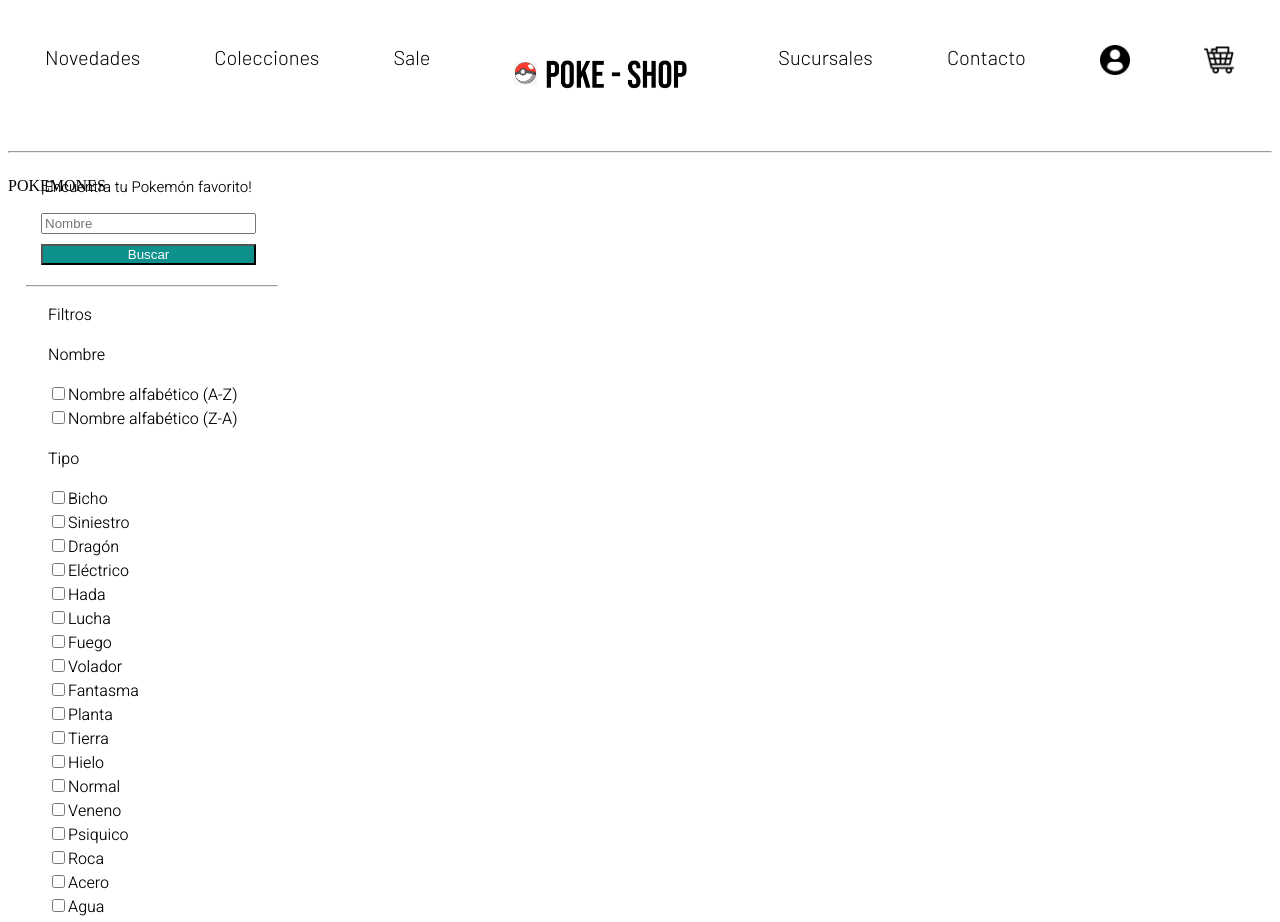
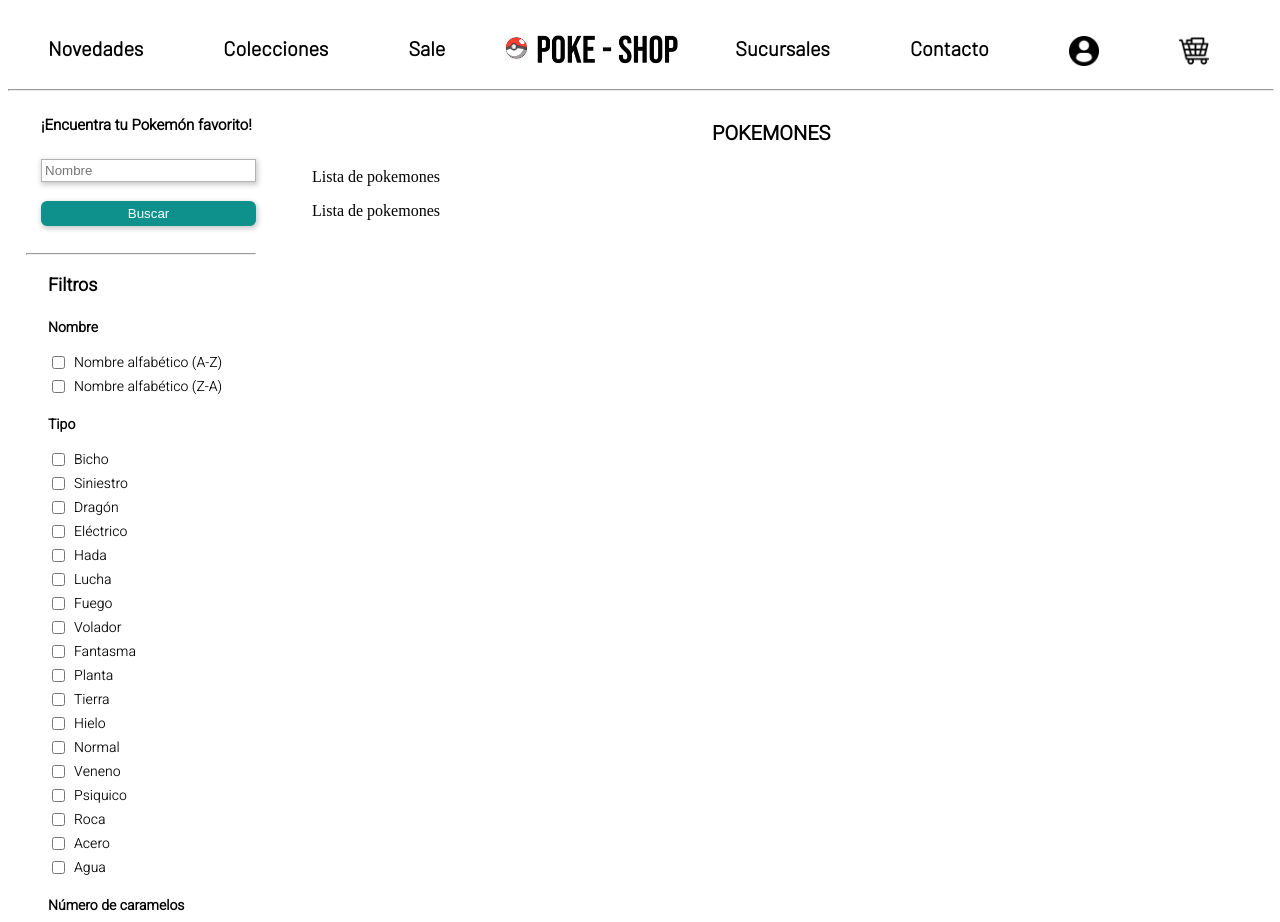
Before and after one commit to eirabm/CDMX010-data-lovers, a plain HTML site: page index.html in a window 1280 px wide. Shown: the top 922 px of the page. Drawn offline with Linux system fonts and the light colour scheme.

Commit message:
Estructura de la pantalla principal lista

```diff
--- a/index.html
+++ b/index.html
@@ -14,17 +14,17 @@
     <!-- Barra de navegación -->
     <div class="menu">
       <ul>
-        <li>Novedades</li>
-        <li>Colecciones</li>
-        <li>Sale</li>
+        <li class="navbar">Novedades</li>
+        <li class="navbar">Colecciones</li>
+        <li class="navbar">Sale</li>
         <li><img src="imagenes/Título.PNG" class="name"></li>
-        <li>Sucursales</li>
-        <li>Contacto</li>
-        <li><img src="imagenes/profile-user.png" class="user"></li>
-        <li><img src="imagenes/buy.png" class="car"></li>
+        <li class="navbar">Sucursales</li>
+        <li class="navbar">Contacto</li>
+        <li class="navbar"><img src="imagenes/profile-user.png" class="user"></li>
+        <li class="navbar"><img src="imagenes/buy.png" class="car"></li>
       </ul>
     </div>
-    <hr>
+    <hr class="endNavbar">
 
     <!-- Buscar Pokempon por nombre -->
     <div class="search">
@@ -38,12 +38,23 @@
         </div>
         <hr class="line">
       </section>
+
+       <!-- Lista de Pokemones -->
+        <div class="pokemonList">
+          <section class="pokemons">
+            <p class="pokemones">POKEMONES</p>
+            <p>Lista de pokemones</p>
+            <p>Lista de pokemones</p>
+          </section>
+        </div>
+    </div>
+
     <!-- Filtros -->
-    <div>
-      <section class="filter">
+    <div class="filter">
+      <section>
           <ul>
-            <li><p>Filtros</p></li>
-            <li><p>Nombre</p></li>
+            <li><p class="filtros">Filtros</p></li>
+            <li><p class="nombre">Nombre</p></li>
 
             <div class="alphabet">
             <li><input type="checkbox"></li>
@@ -55,7 +66,7 @@
             <p class="az">Nombre alfabético (Z-A)</p>
             </div>
 
-            <li><p >Tipo</p></li>
+            <li><p class="tipo" >Tipo</p></li>
 
             <div class="alphabet">
             <li><input type="checkbox"></li>
@@ -147,7 +158,7 @@
             <p class="az">Agua</p>
             </div>
 
-            <li><p>Número de caramelos</p></li>
+            <li><p class="caramelos">Número de caramelos</p></li>
 
             <div class="alphabet">
             <li><input type="checkbox"></li>
@@ -186,12 +197,6 @@
     </div>
     </div>
 
-    <!-- Pokemones -->
-    <div>
-      <container class="pokemons">
-        <p>POKEMONES</p>
-      </container>
-    </div>
 
 
 
--- a/style.css
+++ b/style.css
@@ -12,16 +12,20 @@
     border-color: black 2px;
 }
 
-.menu ul li{
+.navbar{
     display: inline-block;
-    padding: 37px;
+    padding-top: 28px;
+    padding-left: 40px;
+    padding-right: 40px;
     align-items: center;
+    font-weight: bold;
 }
 
 .name{
     width: 100%;
     max-width: 200px;
-    /* padding-top: -10px; */
+    margin-top: 12px;
+    padding-left: 10px;
 }
 
 .user{
@@ -32,6 +36,11 @@
 .car{
     width: 100%;
     max-width: 30px;
+}
+
+.endNavbar{
+    background-color: #c4c4c4;
+    width: 100%;
 }
 
 .findPokemon{
@@ -45,6 +54,7 @@
 
 .favoritePokemon{
     margin-left: 33px;
+    font-weight: bold;
 }
 
 .favoritePokemon{
@@ -52,40 +62,73 @@
 }
 
 .pokemonName{
+    margin-top: 8px;
     margin-left: 33px;
     width: 207px;
+    padding: 3px;
+    box-shadow: 1px 2px 5px 1px rgba(0, 0, 0, 0.2);
+    border:1px #B4B2B2 solid;
+    outline: none;
 }
 
 
 .searchName{
     margin-left: 33px;
+    border-radius: 6px;
+    padding: 3px;
     width: 215px;
-    margin-top: 10px;
+    margin-top: 19px;
+    box-shadow: 1px 2px 5px 1px rgba(0, 0, 0, 0.2);
+    outline: none;
     background-color: #0E918C;
+    border: 2px #0E918C solid;
     color: white
 }
 
+.searchName:hover{
+    cursor: pointer;
+}
+
 .search{
+    display: flex;
+    flex-direction: row;
     width: 270px;
     position: absolute;
 }
 
 .line{
     margin-left: 18px;
-    margin-top: 20px;
+    margin-top: 27px;
+    background-color: #c4c4c4;
 }
 
 .filter ul{
     font-family: 'Heebo', sans-serif;
     list-style: none;
+    margin-top: 155px;
+    width: 270px;
+    position: absolute;
 }
 
 .searchFilter{
-    margin-left: 33px;
+    border-radius: 6px;
+    padding: 3px;
     width: 215px;
-    margin-top: 10px;
+    margin-top: 19px;
+    box-shadow: 1px 2px 5px 1px rgba(0, 0, 0, 0.2);
+    outline: none;
     background-color: #0E918C;
+    border: 2px #0E918C solid;
     color: white
+}
+
+.filter{
+    display: flex;
+    flex-direction: row;
+}
+
+.searchFilter:hover{
+    cursor: pointer;
 }
 
 .alphabet{
@@ -94,9 +137,41 @@
 
 .az{
     margin: 0%;
+    font-size: 14px;
+    margin-left: 6px;
 }
 
-.pokemons{
+.filtros{
+    font-size: 18px;
+    font-weight: bold;
+}
+
+.nombre{
+    font-size: 14px;
+    font-weight: bold;
+}
+
+.tipo{
+    font-size: 14px;
+    font-weight: bold;
+}
+
+.caramelos{
+    font-size: 14px;
+    font-weight: bold;
+}
+
+.pokemonList{
     display: flex;
-    float: left;
+    flex-direction: column;
+    margin-left: 56px;
 }
+
+
+.pokemones{
+    font-size: 20px;
+    font-family: 'Heebo', sans-serif;
+    font-weight: bolder;
+    padding-left: 400px;
+
+}
```
